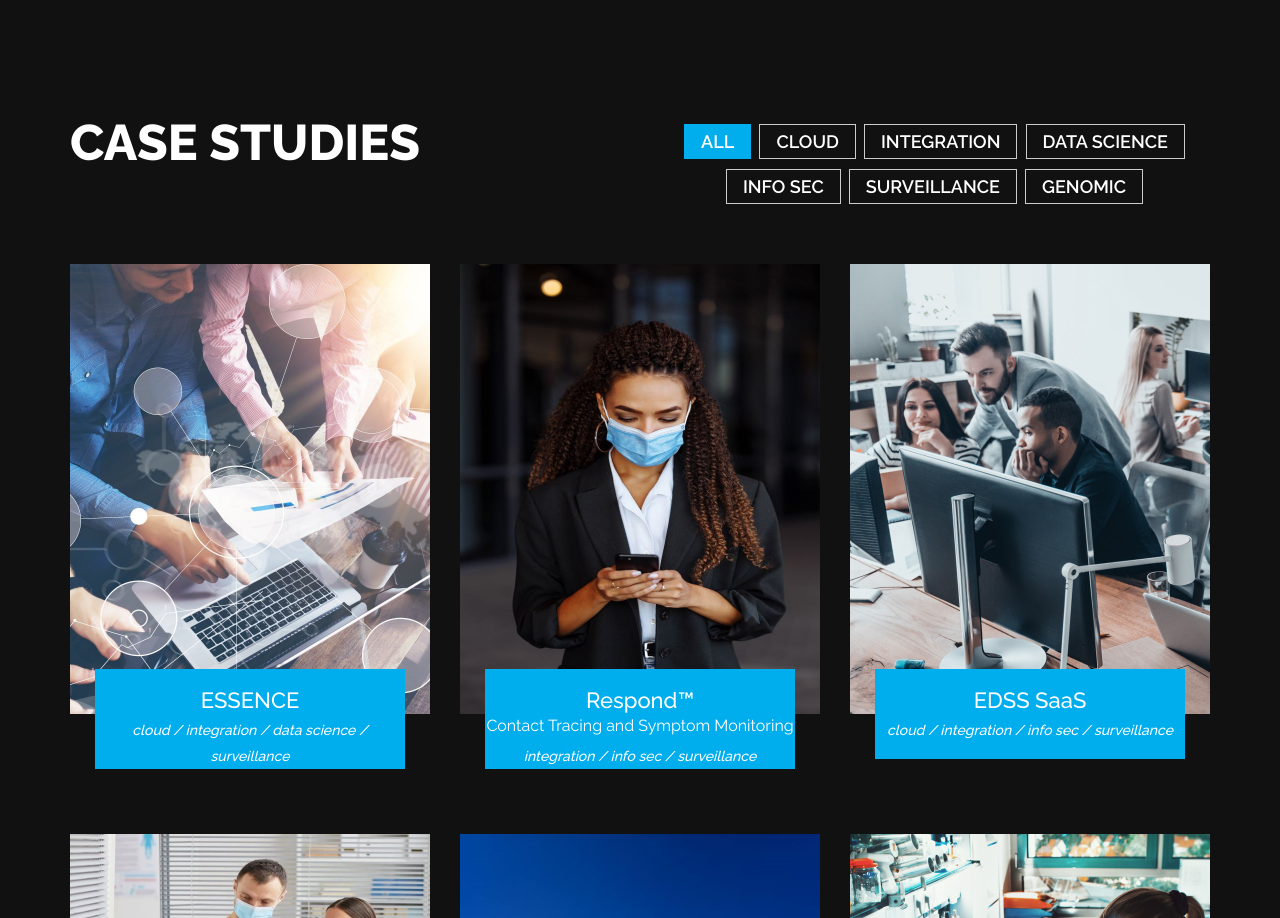
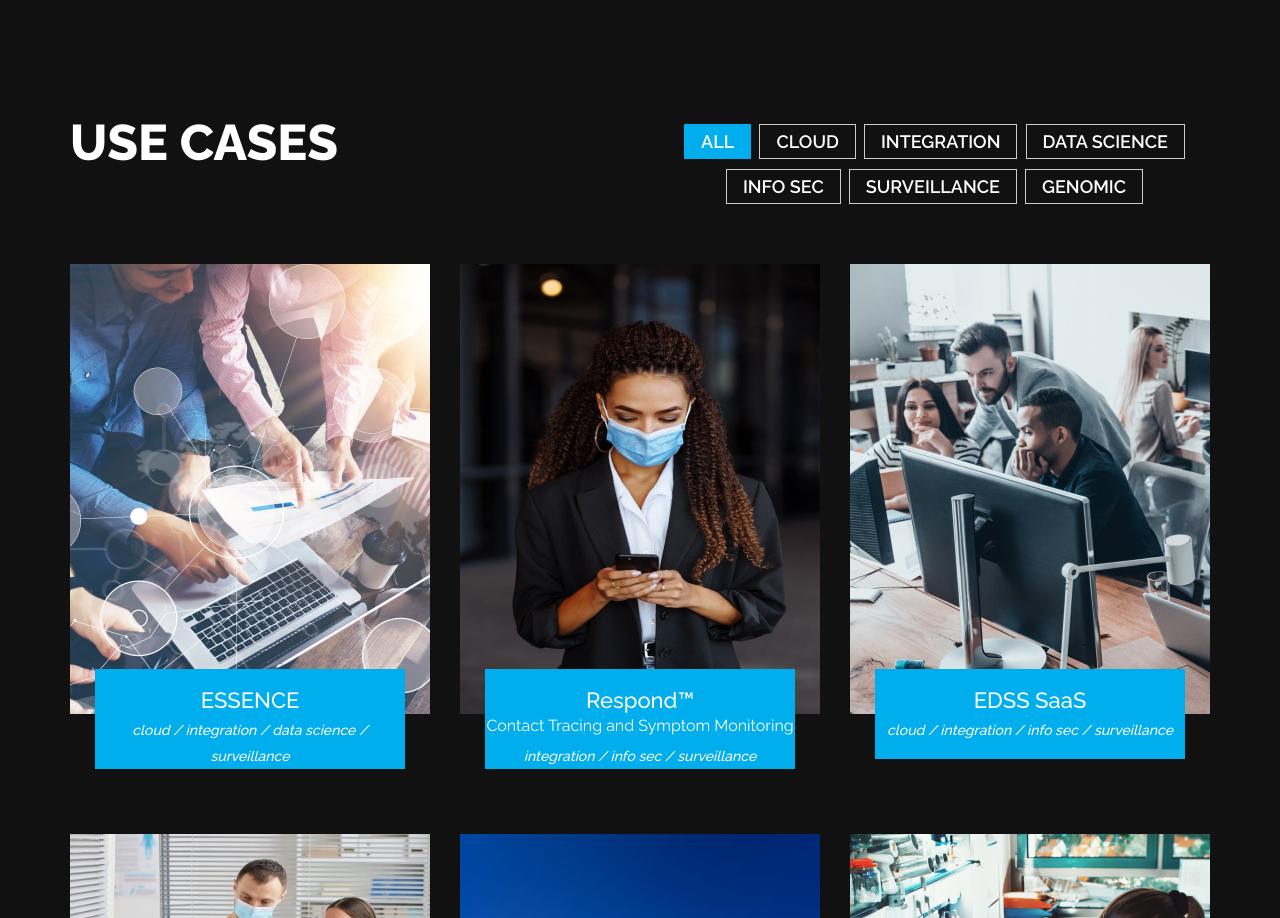
Before and after one commit to inductivehealth/inductivehealth.github.io, a plain HTML site: page index.html in a window 1280 px wide. Shown: the part 2842-3760 px from the top of the page. Drawn offline with Linux system fonts and the light colour scheme.

Commit message:
edited case studies heading

```diff
--- a/index.html
+++ b/index.html
@@ -341,7 +341,7 @@
             <div class="container">
                 <div class="row">
                     <div class="col-md-5 animated" data-animation="fadeInUp" data-animation-delay="100">
-                        <div class="heading-1">CASE STUDIES</div>
+                        <div class="heading-1">USE CASES</div>
                     </div>
                     <div class="col-md-6 col-md-offset-1 animated" data-animation="fadeInUp" data-animation-delay="500">
                         <!-- Portfolio Nav Starts -->
```
